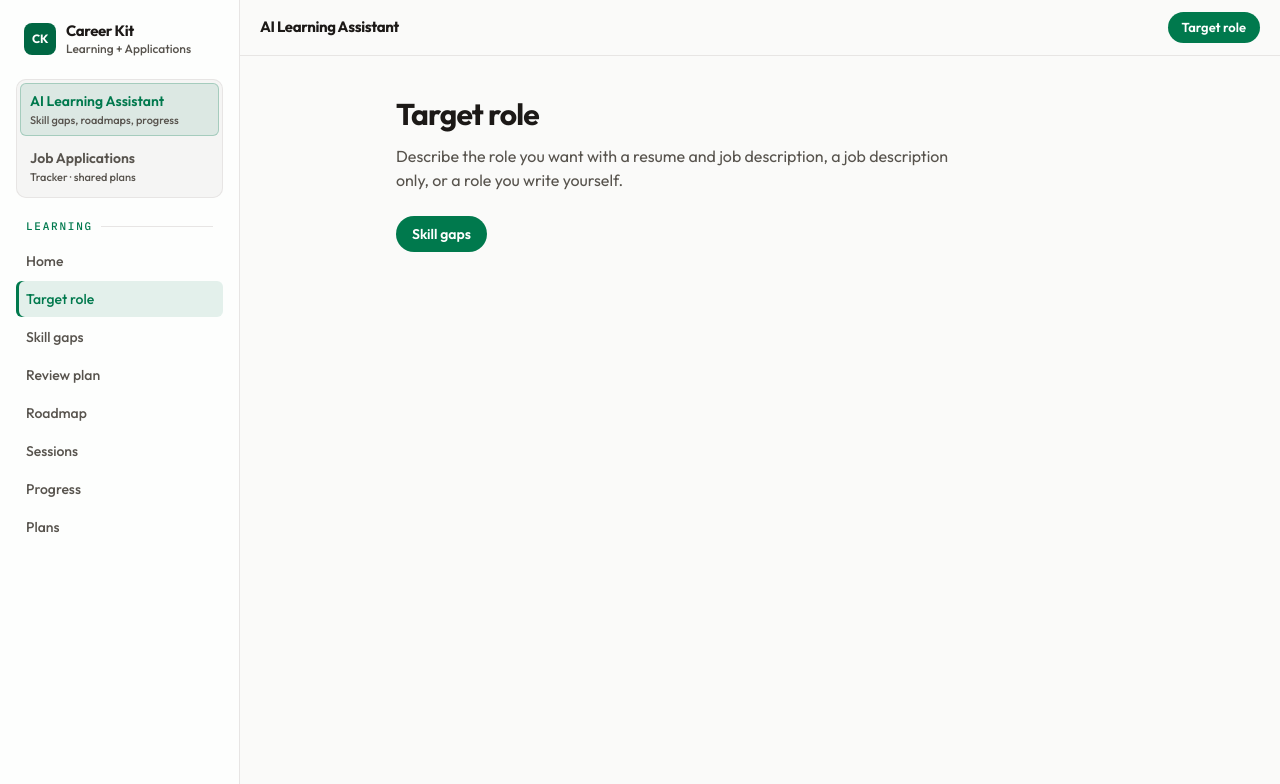
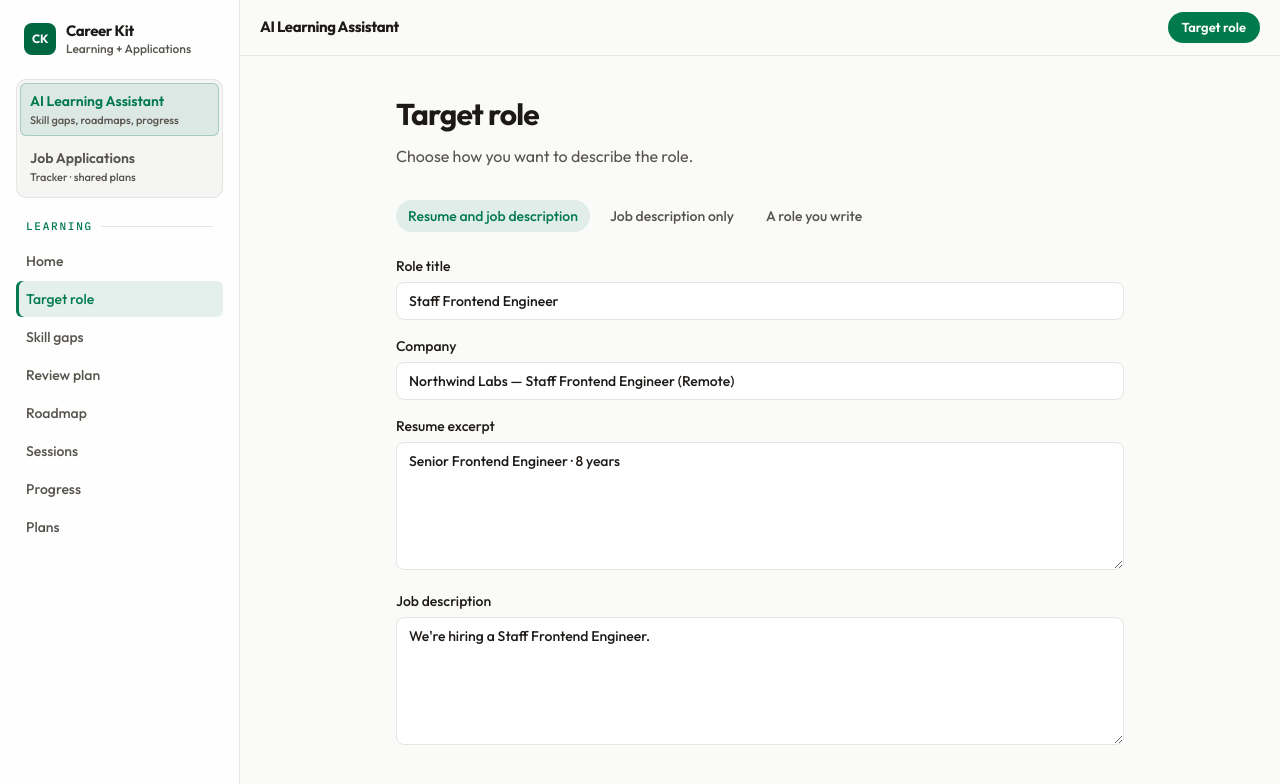
Before and after one commit to jappreetS/ai-learning-assistant, a Next.js app: page /role in a window 1280 px wide. Shown: the top 784 px of the page. Built offline with nearby package versions, Linux system fonts and the light colour scheme.

Commit message:
ALA-13: add the resume and job description fields
The Target role page has three choices. Resume and job description starts with the Staff Frontend example.

https://jappreetsingh.atlassian.net/browse/ALA-13

```diff
--- a/src/app/(app)/role/page.tsx
+++ b/src/app/(app)/role/page.tsx
@@ -1,14 +1,16 @@
 import type { Metadata } from "next";
-import { Placeholder } from "@/components/shell/Placeholder";
+import { TargetRoleForm } from "@/components/role/TargetRoleForm";
 
 export const metadata: Metadata = { title: "Target role" };
 
 export default function TargetRolePage() {
   return (
-    <Placeholder
-      title="Target role"
-      description="Describe the role you want with a resume and job description, a job description only, or a role you write yourself."
-      next={{ href: "/gaps", label: "Skill gaps" }}
-    />
+    <main className="mx-auto w-full max-w-3xl px-5 py-8 sm:py-10">
+      <h1 className="text-3xl font-bold tracking-tight">Target role</h1>
+      <p className="mt-3 max-w-xl text-muted">
+        Choose how you want to describe the role.
+      </p>
+      <TargetRoleForm />
+    </main>
   );
 }
--- /dev/null
+++ b/src/components/role/TargetRoleForm.tsx
@@ -0,0 +1,93 @@
+"use client";
+
+import { useState } from "react";
+
+const choices = [
+  { id: "resume-jd", label: "Resume and job description" },
+  { id: "jd-only", label: "Job description only" },
+  { id: "written", label: "A role you write" },
+] as const;
+
+type Choice = (typeof choices)[number]["id"];
+
+function Field({
+  label,
+  value,
+  onChange,
+  multiline = false,
+}: {
+  label: string;
+  value: string;
+  onChange: (value: string) => void;
+  multiline?: boolean;
+}) {
+  const className =
+    "mt-1.5 w-full rounded-lg border border-line bg-surface px-3 py-2 text-sm outline-none focus:border-rail";
+
+  return (
+    <label className="block text-sm font-medium">
+      {label}
+      {multiline ? (
+        <textarea
+          className={`${className} min-h-32`}
+          value={value}
+          onChange={(event) => onChange(event.target.value)}
+        />
+      ) : (
+        <input
+          className={className}
+          value={value}
+          onChange={(event) => onChange(event.target.value)}
+        />
+      )}
+    </label>
+  );
+}
+
+export function TargetRoleForm() {
+  const [choice, setChoice] = useState<Choice>("resume-jd");
+  const [roleTitle, setRoleTitle] = useState("Staff Frontend Engineer");
+  const [company, setCompany] = useState(
+    "Northwind Labs — Staff Frontend Engineer (Remote)",
+  );
+  const [resume, setResume] = useState("Senior Frontend Engineer · 8 years");
+  const [jobDescription, setJobDescription] = useState(
+    "We're hiring a Staff Frontend Engineer.",
+  );
+
+  return (
+    <div className="mt-8">
+      <div className="flex flex-wrap gap-2">
+        {choices.map((item) => {
+          const selected = choice === item.id;
+          return (
+            <button
+              key={item.id}
+              type="button"
+              onClick={() => setChoice(item.id)}
+              className={`rounded-full px-3 py-1.5 text-sm font-medium ${selected ? "bg-rail/10 text-rail" : "text-muted"
+                }`}
+            >
+              {item.label}
+            </button>
+          );
+        })}
+      </div>
+      {choice === "resume-jd" ? (
+        <div className="mt-6 flex flex-col gap-4">
+          <Field label="Role title" value={roleTitle} onChange={setRoleTitle} />
+          <Field label="Company" value={company} onChange={setCompany} />
+          <Field label="Resume excerpt" value={resume} onChange={setResume} multiline />
+          <Field
+            label="Job description"
+            value={jobDescription}
+            onChange={setJobDescription}
+            multiline
+          />
+        </div>
+      ) : (
+        <p className="mt-6 text-sm text-muted">These fields are next.</p>
+      )}
+    </div>
+  );
+}
```
